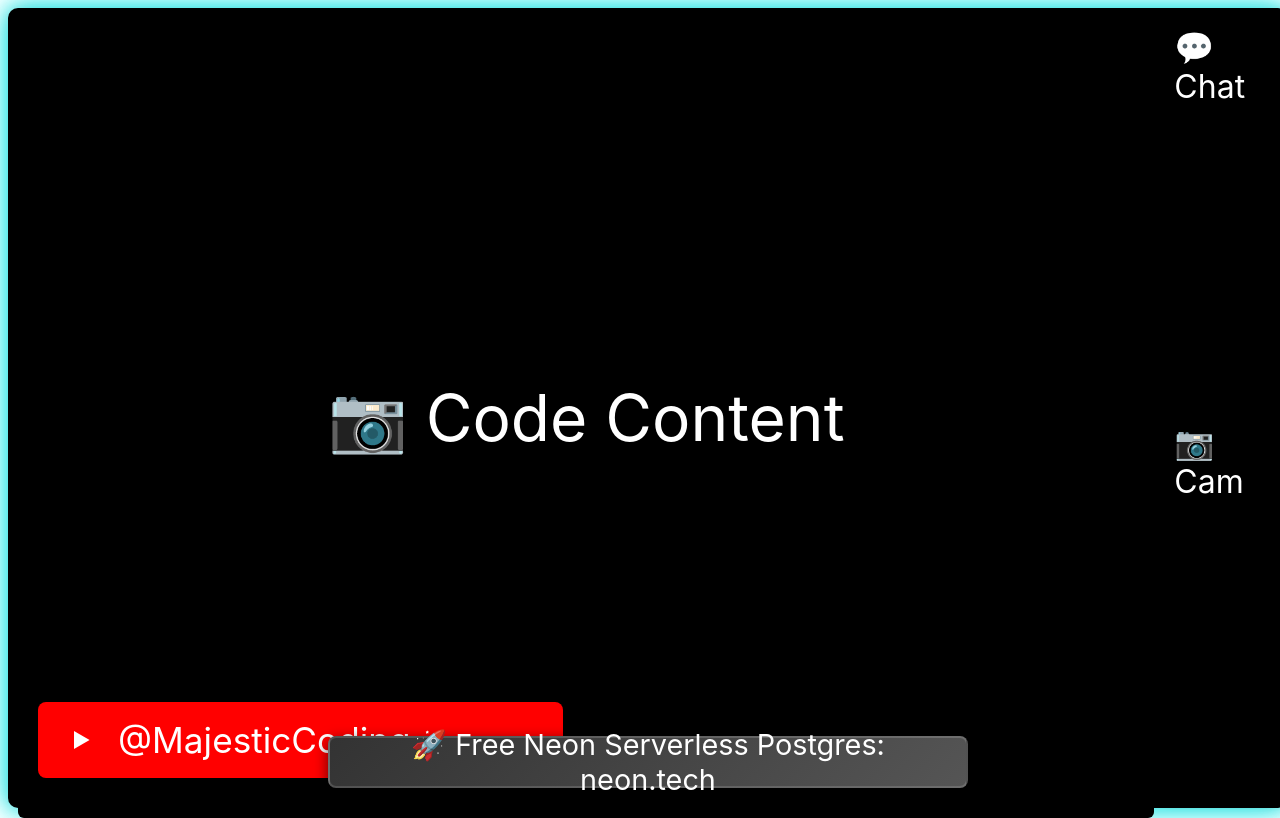
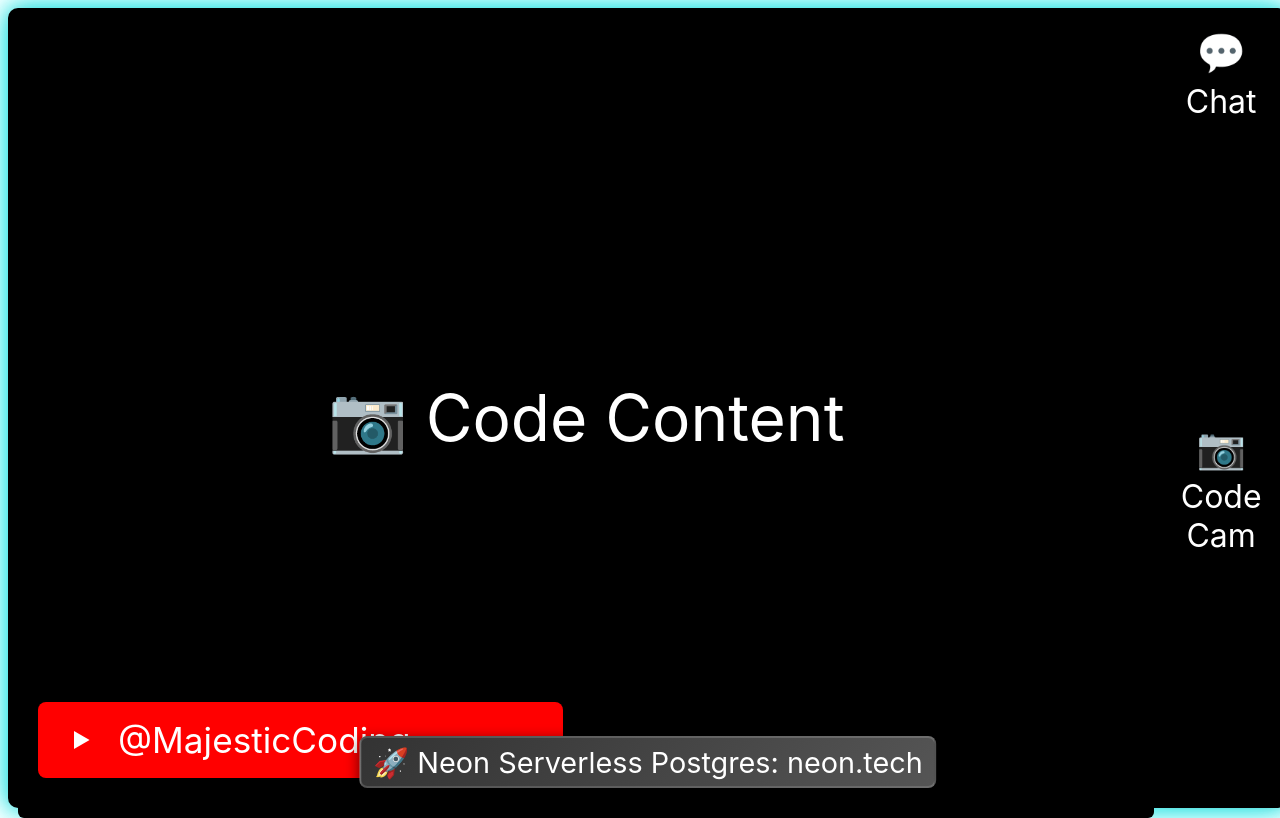
Before and after one commit to mattmajestic/streaming-setup, a Svelte app in the folder stream-overlay/: page / in a window 1280 px wide. Built offline with nearby package versions, Linux system fonts and the light colour scheme.

Commit message:
animate icons

```diff
--- a/stream-overlay/src/Sidebar.svelte
+++ b/stream-overlay/src/Sidebar.svelte
@@ -105,6 +105,34 @@
     height: auto;
     margin-right: 8px;
   }
+
+  /* Style for icon text alignment */
+  .icon-text {
+    display: flex;
+    flex-direction: column;
+    align-items: center;
+    font-size: 2rem;
+  }
+
+  /* Keyframes for bouncing animation */
+  @keyframes bounce {
+    0%, 20%, 50%, 80%, 100% {
+      transform: translateY(0);
+    }
+    40% {
+      transform: translateY(-10px);
+    }
+    60% {
+      transform: translateY(-5px);
+    }
+  }
+
+  /* Apply bounce animation to icons */
+  .icon {
+    font-size: 2.5rem;
+    margin-bottom: 5px;
+    animation: bounce 5s infinite;
+  }
 </style>
 
 <div id="sidebar">
@@ -114,13 +142,16 @@
     @{socialPlatform.username}
   </div>
 
-  <!-- Chat section above camera -->
-  <div id="chat">
-    💬 Chat
+  <!-- Chat section with icon and text on separate lines -->
+  <div id="chat" class="icon-text">
+    <span class="icon">💬</span>
+    <span>Chat</span>
   </div>
 
-  <!-- Camera section with colored border -->
-  <div id="camera">
-    📷 Cam
+  <!-- Camera section with icon and text on separate lines -->
+  <div id="camera" class="icon-text">
+    <span class="icon">📷</span>
+    <span>Code</span>
+    <span>Cam</span>
   </div>
 </div>
--- a/stream-overlay/src/messages.json
+++ b/stream-overlay/src/messages.json
@@ -1,16 +1,17 @@
 [
-    "🚀 Free Neon Serverless Postgres: neon.tech",
-    "💻 Full-Stack Developer",
-    "🔧 DevOps enthusiast with Docker & Kubernetes experience",
-    "📚 Former psychology major turned developer",
-    "⚽ Next.js, React, Go, HuggingFace and FastAPI",
-    "🎥 Tech YouTuber creating coding tutorials and demos",
-    "✨ Come with questions or blockers",
-    "🔥 Experienced the Cloud(s)",
-    "💡 Constantly learning new tools to boost productivity",
-    "🧑‍🏫 Passionate learning stuff",
-    "💻 Loves Open-Source Tooling",
-    "🎨 Interested in minimalist UI designs",
-    "🚀 Building modular code for scalable applications",
-    "🌍 Aiming to make technology accessible to all"
-  ]
+  "🚀 Neon Serverless Postgres: neon.tech",
+  "💻 Full-Stack Developer",
+  "🔧 DevOps: Docker & Kubernetes",
+  "📚 Psych Major ➔ Developer",
+  "⚽ Next.js, React, Go, FastAPI",
+  "🎥 Tech YouTuber & Educator",
+  "✨ Ask Questions or Share Blockers",
+  "🔥 Experienced in Cloud Platforms",
+  "💡 Always Learning New Tech",
+  "🧑‍🏫 Passionate About Teaching",
+  "💻 Loves Open Source & Collaboration",
+  "🎨 Minimalist UI Enthusiast",
+  "🚀 Building Scalable, Modular Code",
+  "🌍 Making Tech Accessible for All",
+  "📘 Coding in TypeScript, Python & Go"
+]
```
